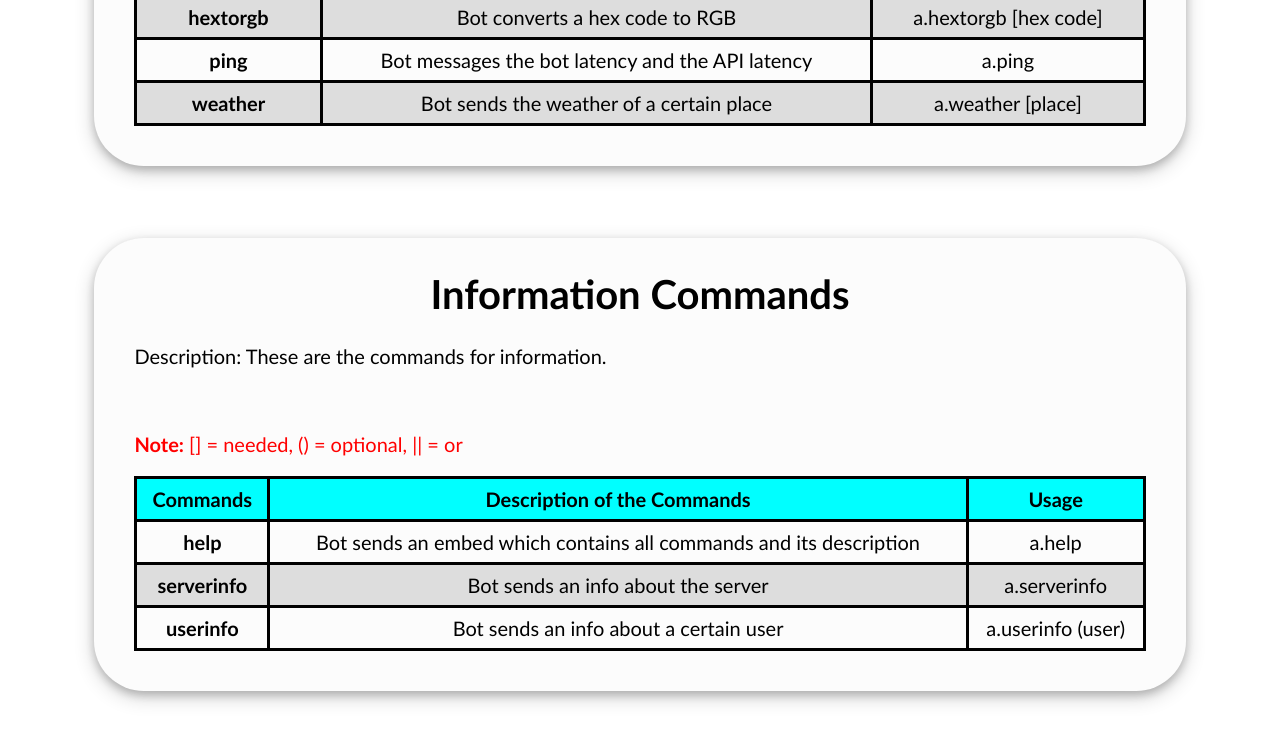
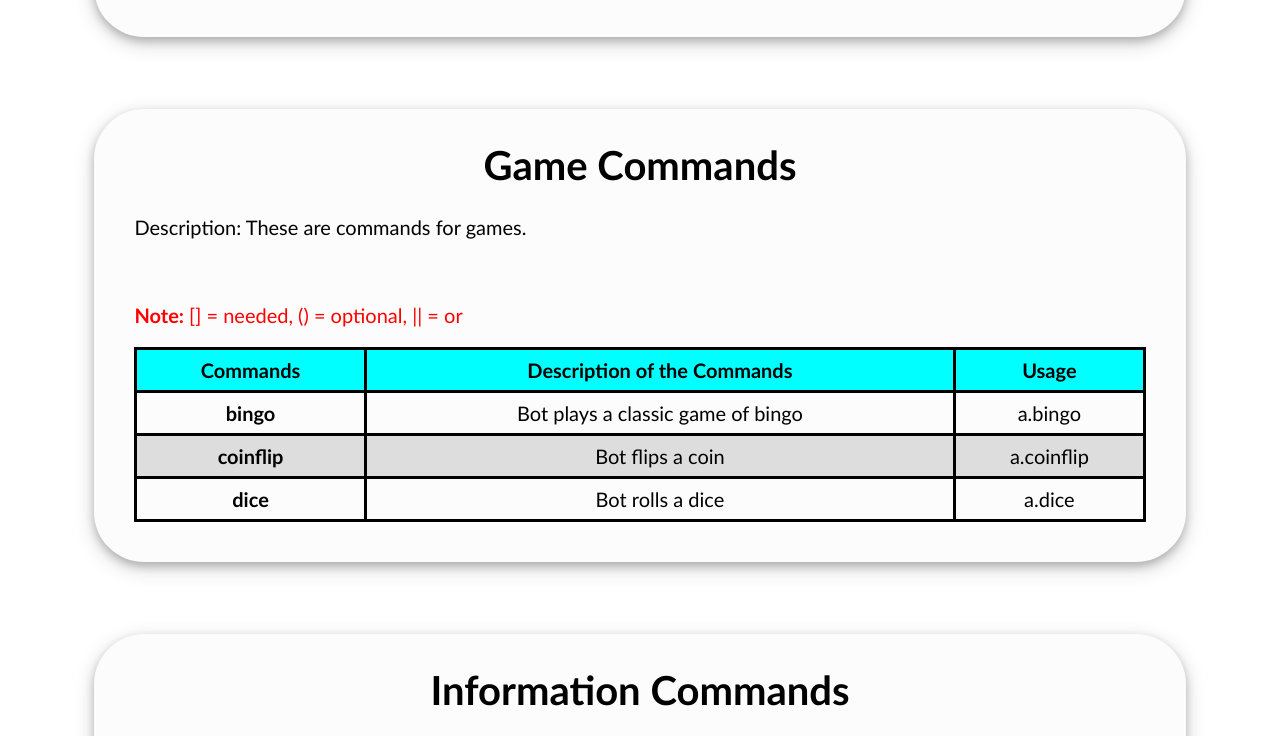
Before and after one commit to EarthumGD/Commands-List, a plain HTML site: page index.html in a window 1280 px wide. Shown: the part 2061-2797 px from the top of the page. Drawn offline with Linux system fonts and the light colour scheme.

Commit message:
index.html

```diff
--- a/index.html
+++ b/index.html
@@ -97,6 +97,19 @@ th {
 	text-align: justify;
 }
 
+.games {
+    background-color: #fcfcfc;
+	border-style: hidden;
+	border-radius: 50px;
+	padding: 5px 40px 40px 40px;
+	box-shadow: 0 4px 8px 0 rgba(0, 0, 0, 0.2), 0 6px 20px 0 rgba(0, 0, 0, 0.19);
+	font-family: Trebuchet MS;
+	font-size: 20px;
+	width: 80%;
+	margin: auto;
+	text-align: justify;
+}
+
 </style>
 <title>EarthumYBot Commands List</title>
 </head>
@@ -135,22 +148,7 @@ th {
             <td><b>ascii</b></td>
             <td>Bot sends an ASCII version of what what word you sent</td>
             <td>a.ascii [text]</td>
-        </tr>
-        <tr>
-            <td><b>bingo</b></td>
-            <td>Bot plays a classic game of bingo</td>
-            <td>a.bingo</td>
-        </tr>
-        <tr>
-            <td><b>coinflip</b></td>
-            <td>Bot flips a coin</td>
-            <td>a.coinflip</td>
-        </tr>
-        <tr>
-            <td><b>dice</b></td>
-            <td>Bot rolls a dice</td>
-            <td>a.dice</td>
-        </tr>
+	</tr>
         <tr>
             <td><b>hello</b></td>
             <td>Bot messages "Hello there!"</td>
@@ -274,6 +272,38 @@ th {
 <br><br>
 <br><br>
 
+<div class="games">
+    <center><h1>Game Commands</h1></center>
+    <p>Description: These are commands for games.</p>
+    <br>
+    <p style="color: red;"><b>Note:</b> [] = needed, () = optional, || = or</p>
+    <table>
+	<tr>
+            <th>Commands</th>
+            <th>Description of the Commands</th>
+            <th>Usage</th>
+        </tr>
+	<tr>
+            <td><b>bingo</b></td>
+            <td>Bot plays a classic game of bingo</td>
+            <td>a.bingo</td>
+        </tr>
+        <tr>
+            <td><b>coinflip</b></td>
+            <td>Bot flips a coin</td>
+            <td>a.coinflip</td>
+        </tr>
+        <tr>
+            <td><b>dice</b></td>
+            <td>Bot rolls a dice</td>
+            <td>a.dice</td>
+        </tr>
+    </table>
+</div>
+
+<br><br>
+<br><br>
+
 <div class="info">
     <center><h1>Information Commands</h1></center>
     <p>Description: These are the commands for information.</p>
```
